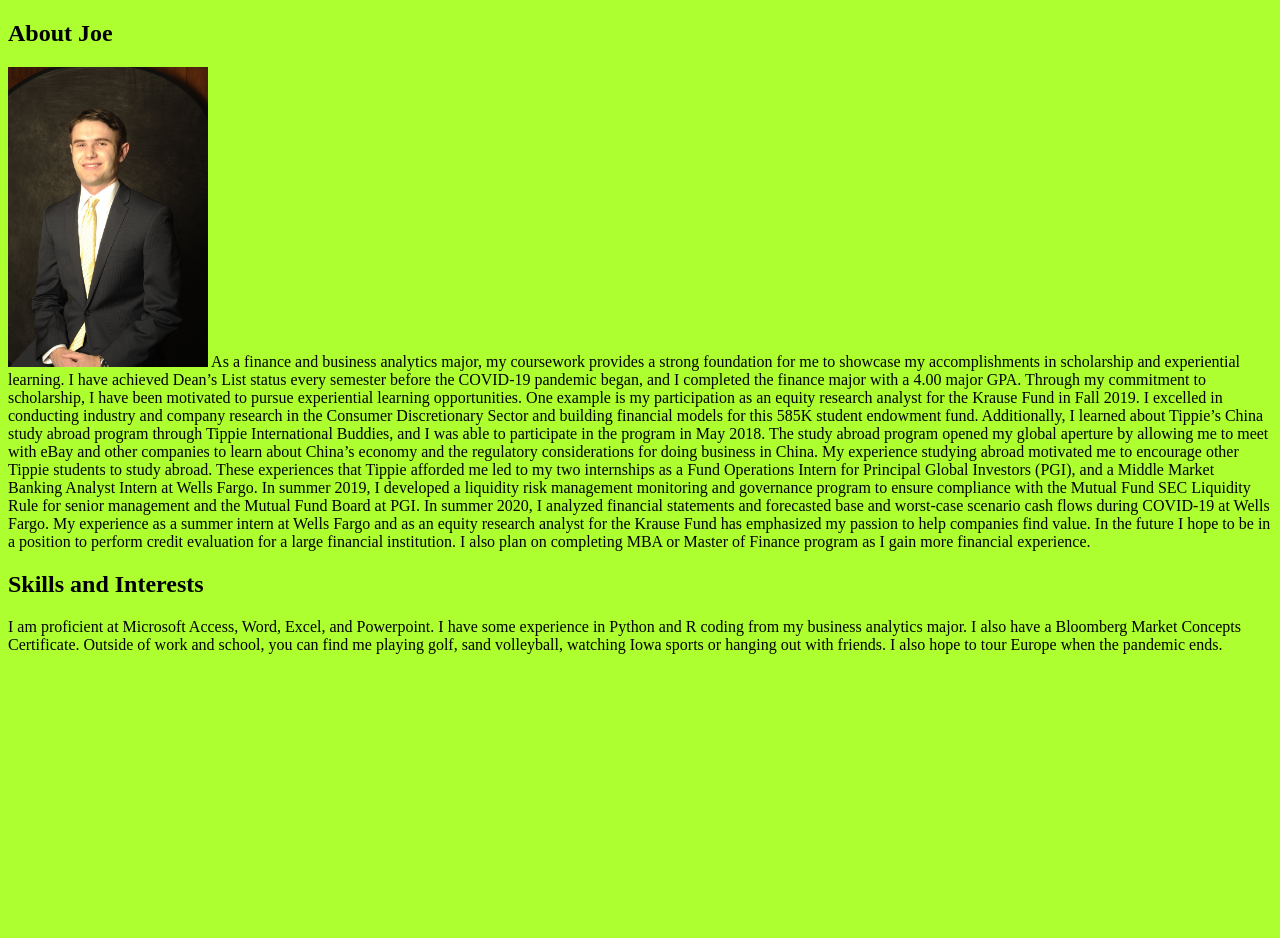
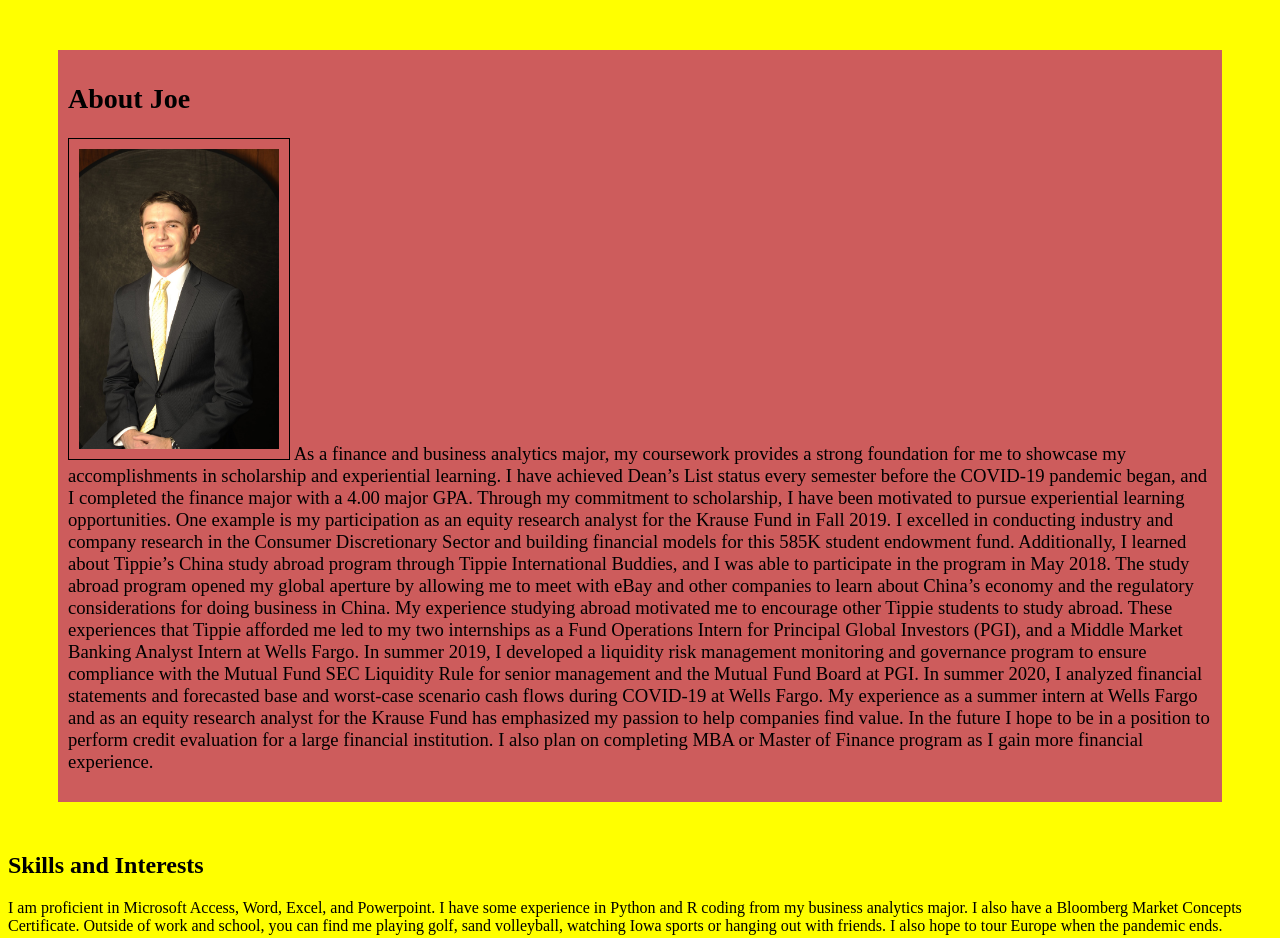
Before and after one commit to jstenske/HW8, a plain HTML site: page index.html in a window 1280 px wide. Before the commit the page ends 800 px from the top, so only its background shows below. Drawn offline with Linux system fonts and the light colour scheme.

Commit message:
Added background color, created an image border and .highlight for index.html through my css stylesheet.

```diff
--- a/css/stylesheet.css
+++ b/css/stylesheet.css
@@ -1 +1,13 @@
-body {background-color:greenyellow;}
+body {background-color:yellow;}
+
+img {padding: 10px;
+    border: 1px solid black
+}
+
+.highlight{
+    color: black;
+    background-color: indianred;
+    padding: 10px;
+    margin: 50px;
+    font-size: 14pt;
+}
--- a/index.html
+++ b/index.html
@@ -10,6 +10,10 @@
 <body>
     <main>
         <section>
+            <div class="highlight">
+
+
+
             <h2>About Joe</h2>
             <p>
                 <img src="LinkedIn_Photo_Fall2019_copy.jpg" height="300" width="200" alt="Photo of Joe Stenske" />
@@ -39,14 +43,14 @@
             </p>
 
 
-
+        </div>
         </section>
         <section>
             <h2>Skills and Interests</h2>
             <p>
 
 
-                I am proficient at Microsoft Access, Word, Excel, and Powerpoint. I have some experience in Python and R
+                I am proficient in Microsoft Access, Word, Excel, and Powerpoint. I have some experience in Python and R
                 coding from my business analytics major. I also have a Bloomberg Market Concepts Certificate.
 
                 Outside of work and school, you can find me playing golf, sand volleyball, watching Iowa sports or
```
